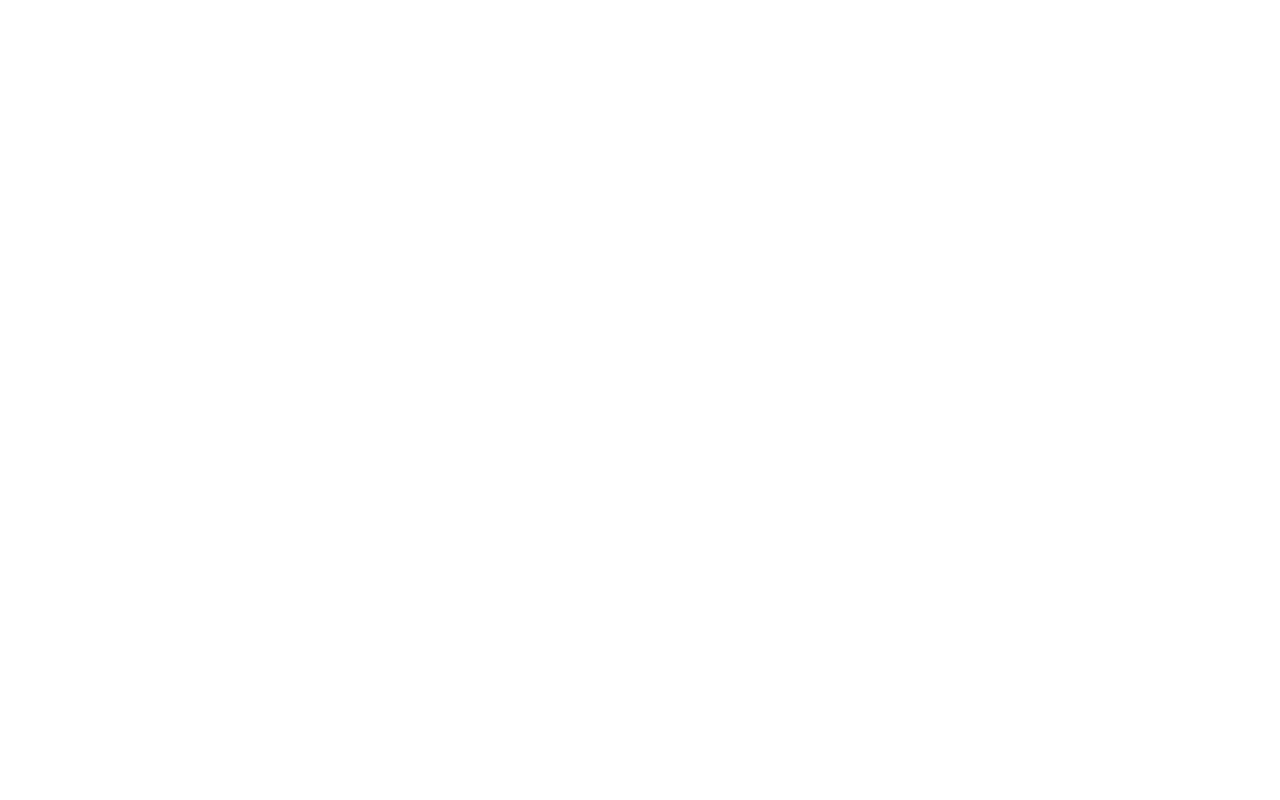
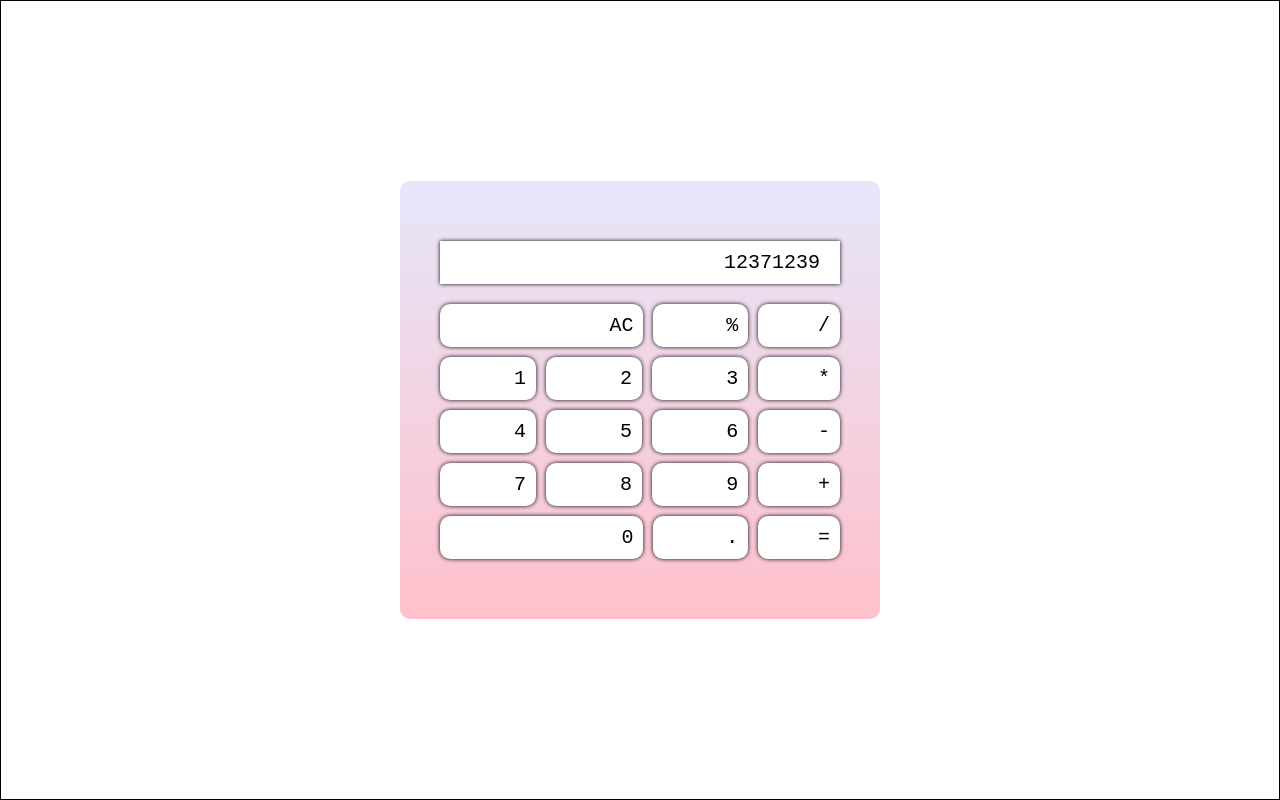
Before and after one commit to samarpanrana/calc, a plain HTML site: page index.html in a window 1280 px wide. Drawn offline with Linux system fonts and the light colour scheme.

Commit message:
Make calc ui and visuals

```diff
--- a/index.html
+++ b/index.html
@@ -9,7 +9,37 @@
 
     <title>Calc</title>
 </head>
-<body>
-
+<body class="center">
+    <div class="semi-container">
+        <div class="screen">12371239</div>
+        <div class="container">
+            <div class="contain-first">
+                <div class="buttons">
+                    <div class="ac">AC</div>
+                    <div class="modulus">%</div>
+                </div>
+                <div class="numbers">
+                    <div class="number">1</div>
+                    <div class="number">2</div>
+                    <div class="number">3</div>
+                    <div class="number">4</div>
+                    <div class="number">5</div>
+                    <div class="number">6</div>
+                    <div class="number">7</div>
+                    <div class="number">8</div>
+                    <div class="number">9</div>
+                    <div class="number zero">0</div>
+                    <div class="number dot">.</div>
+                </div>
+            </div>
+            <div class="operators">
+                <div class="divide">/</div>
+                <div class="multiply">*</div>
+                <div class="subtract">-</div>
+                <div class="add">+</div>
+                <div class="equals">=</div>
+            </div>
+        </div>
+    </div>
 </body>
 </html>
--- a/style.css
+++ b/style.css
@@ -2,8 +2,99 @@
     padding: 0;
     margin: 0;
     box-sizing: border-box;
+    font-size: 20px;
 }
 
 body {
     min-height: 100vh;
+    flex-direction: column;
+    border: 1px solid black;
+    font-family: monospace;
 }
+
+.semi-container {
+    background: linear-gradient(lavender, pink);
+    padding: 3rem 2rem;
+    border-radius: 10px;
+}
+
+.center {
+    display: flex;
+    justify-content: center;
+    align-items: center;
+}
+
+.screen {
+    background-color: #fff;
+    padding: 0.5rem 1rem;
+    margin-bottom: 1rem;
+    box-shadow: 0px 0px 4px black;
+    text-align: right;
+}
+
+.container {
+    display: flex;
+    width: 400px;
+    gap: 0.5rem;
+}
+
+.container div {
+    text-align: right;
+}
+
+.buttons div,
+.numbers div,
+.operators div {
+    padding: 0.5rem;
+    box-shadow: 0px 0px 4px black;
+    border-radius: 10px;
+    background-color: white;
+    cursor: pointer;
+}
+
+.contain-first {
+    flex-grow: 1;
+
+    display: flex;
+    flex-direction: column;
+    gap: 0.5rem;
+}
+
+.buttons {
+    display: flex;
+    gap : 0.5rem;
+}
+
+.numbers {
+    display: flex;
+    flex-wrap: wrap;
+    gap: 0.5rem;
+}
+
+.number {
+    flex-grow: 1;
+    flex-basis: 30%;
+}
+
+.operators {
+    flex-basis: 30%;
+    display: flex;
+    flex-direction: column;
+    gap: 0.5rem;
+}
+
+.operators div {
+    flex-grow: 1;
+}
+
+.ac,
+.zero {
+    flex-basis: 66%;
+    flex-grow: 0;
+}
+
+.modulus,
+.dot {
+    flex-grow: 1;
+    flex-basis: 0%;
+}
```
